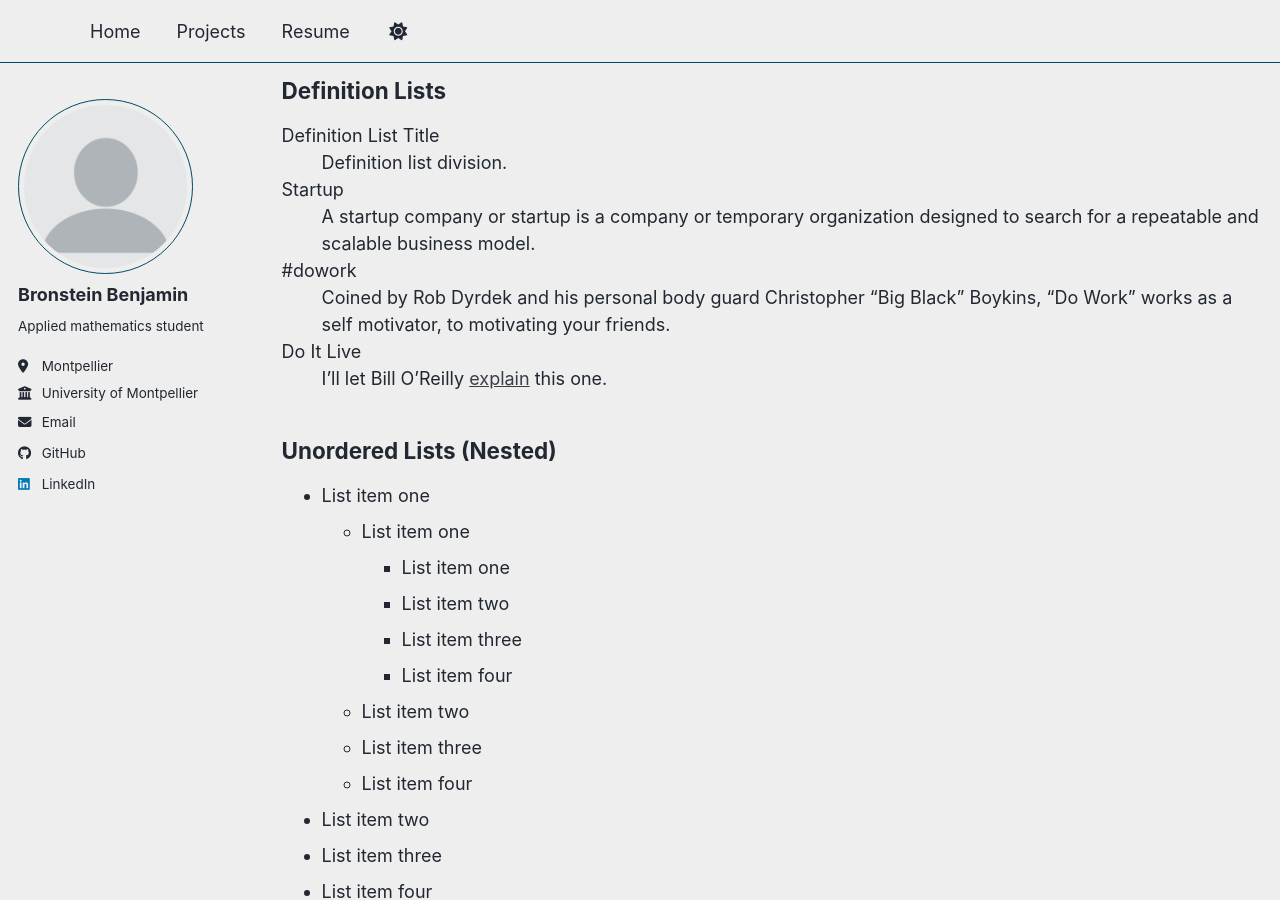
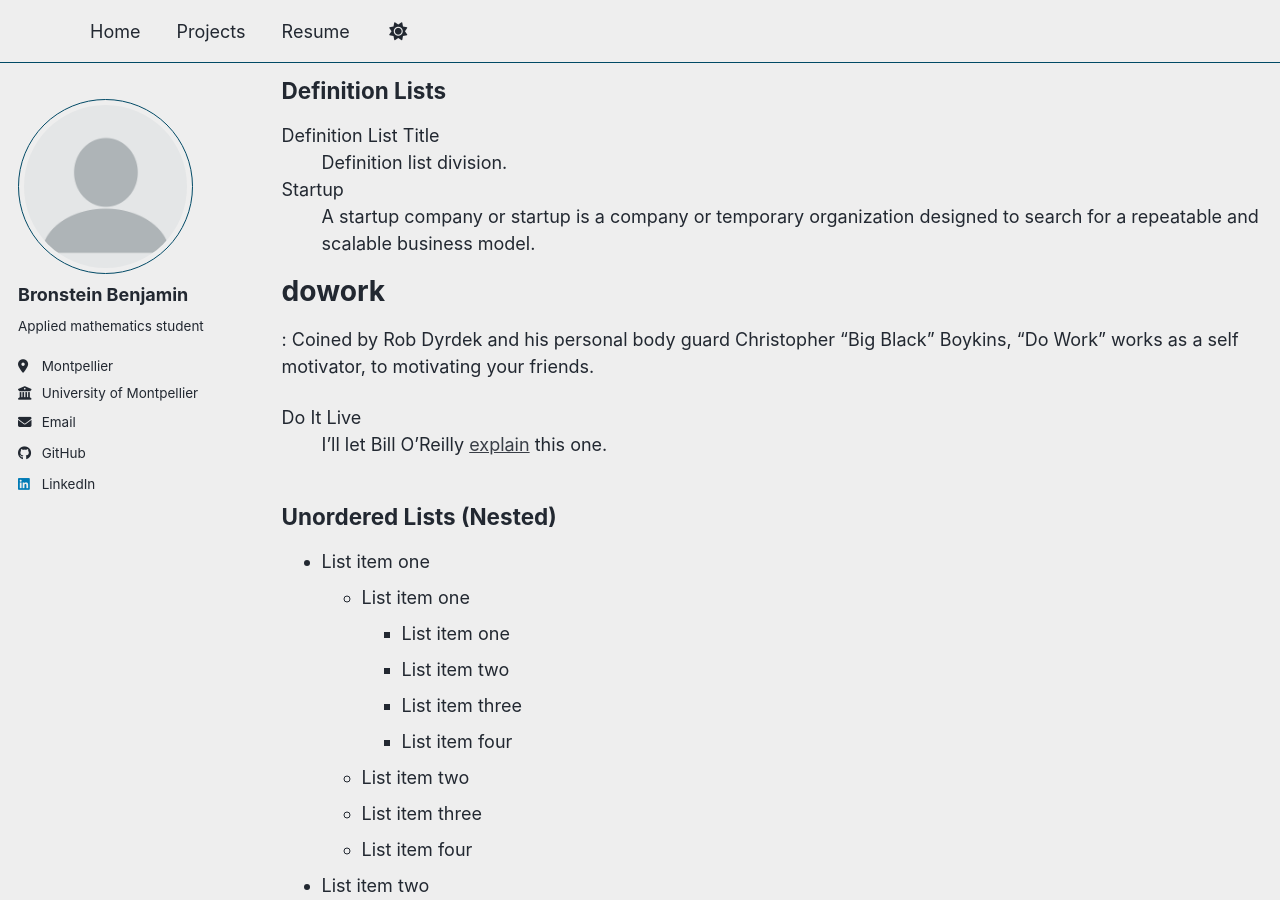
Before and after one commit to HerrBronstein/herrbronstein.github.io, a Jekyll site: the page built from _pages/archive-layout-with-content.md, in a window 1280 px wide and 900 px high, scrolled down 1083 px. Built offline with Jekyll 4.4.1, drawn with Linux system fonts in a browser that asks for light colours; a style sheet for code colours, icons or effects is not loaded; part of the change alters nothing that is shown.

```diff
--- a/_config.yml
+++ b/_config.yml
@@ -209,7 +209,7 @@ incremental: false
 
 # Markdown Processing
 kramdown:
-  input: GFM
+  input: Kramdown
   math_engine: mathjax
   hard_wrap: false
   auto_ids: true
```
